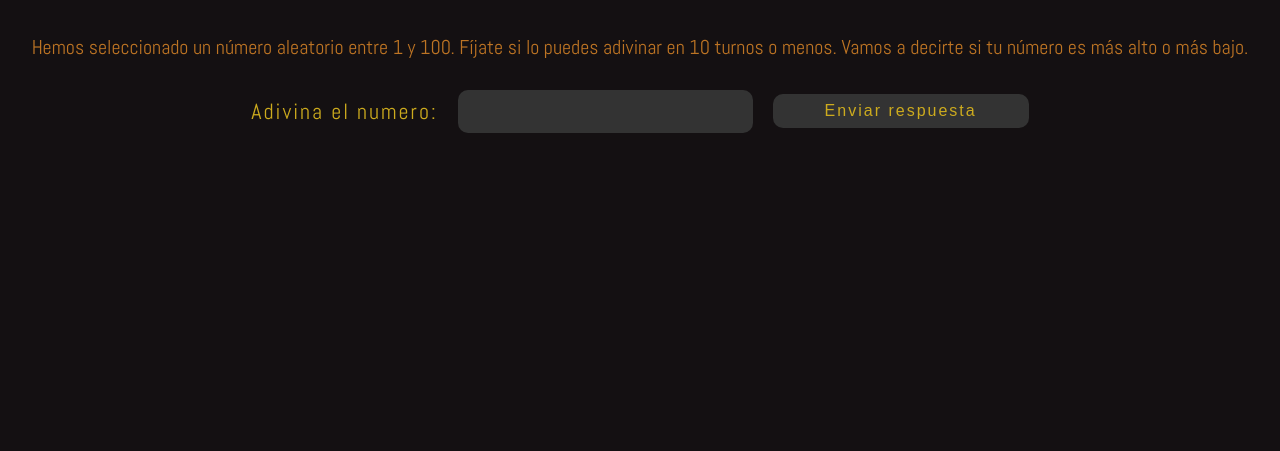
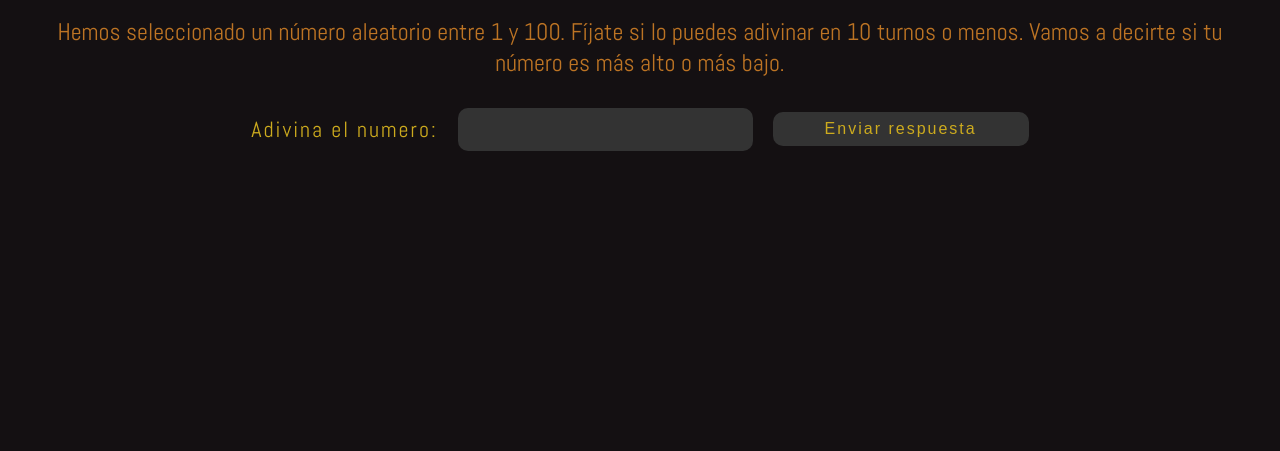
Before and after one commit to BR2E/Adivina-el-numero, a website: page public/index.html in a window 1280 px wide. Shown: the part 349-800 px from the top of the page. Drawn offline with nearby package versions, Linux system fonts and the light colour scheme; files that its build step writes are made by us from their sources.

Commit message:
Agregando SASS

```diff
--- a/sass/pc.scss
+++ b/sass/pc.scss
@@ -1,11 +1,12 @@
 .container {
     height: 100vh;
+
+    .info__container--parrafo{
+        font-size: 2.4rem;
+        padding: 30px 50px;
+    }
 }
 
-.info__container--parrafo{
-    font-size: 2.4rem;
-    padding: 30px 50px;
-}
 
 .form__container{
     flex-direction: row;
```
